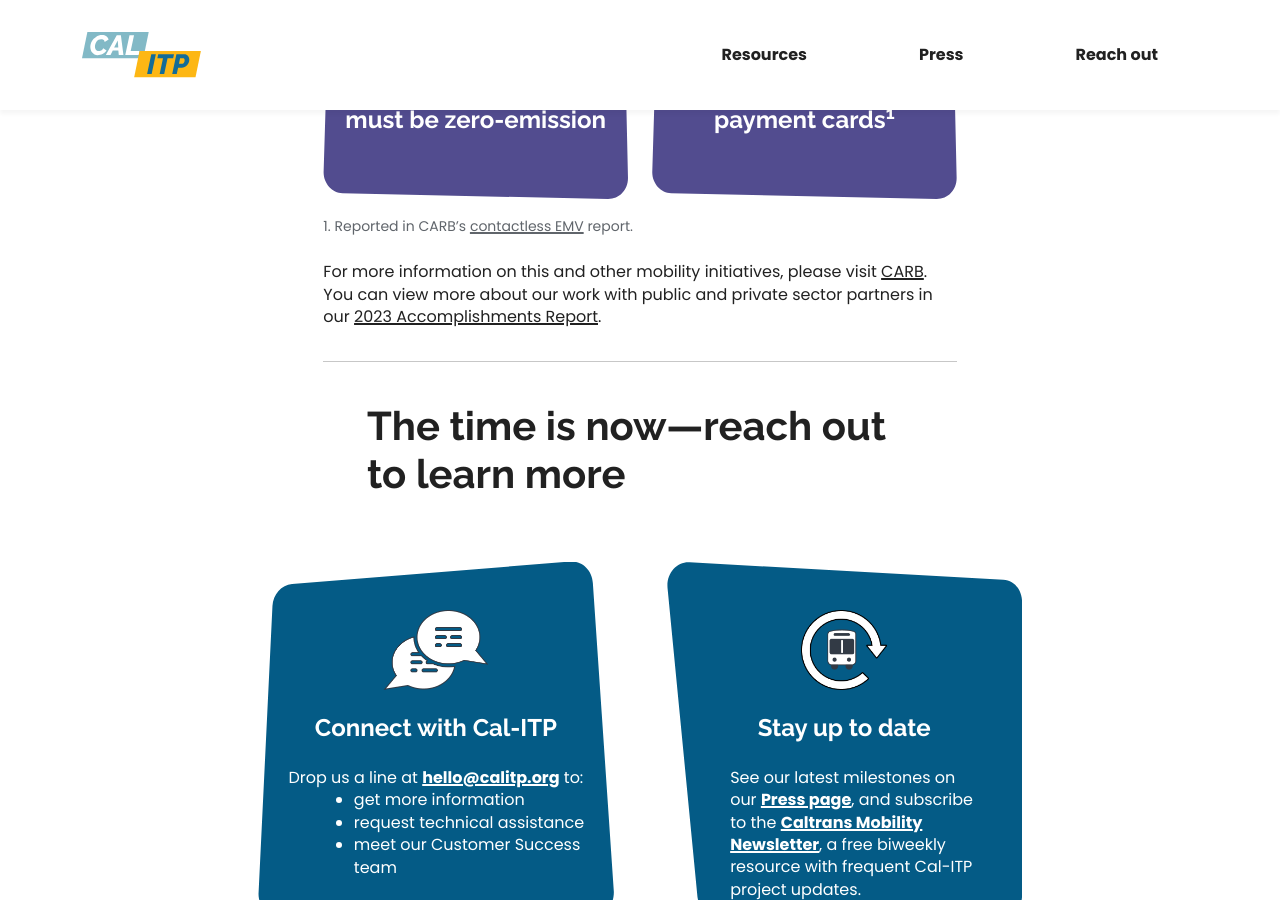
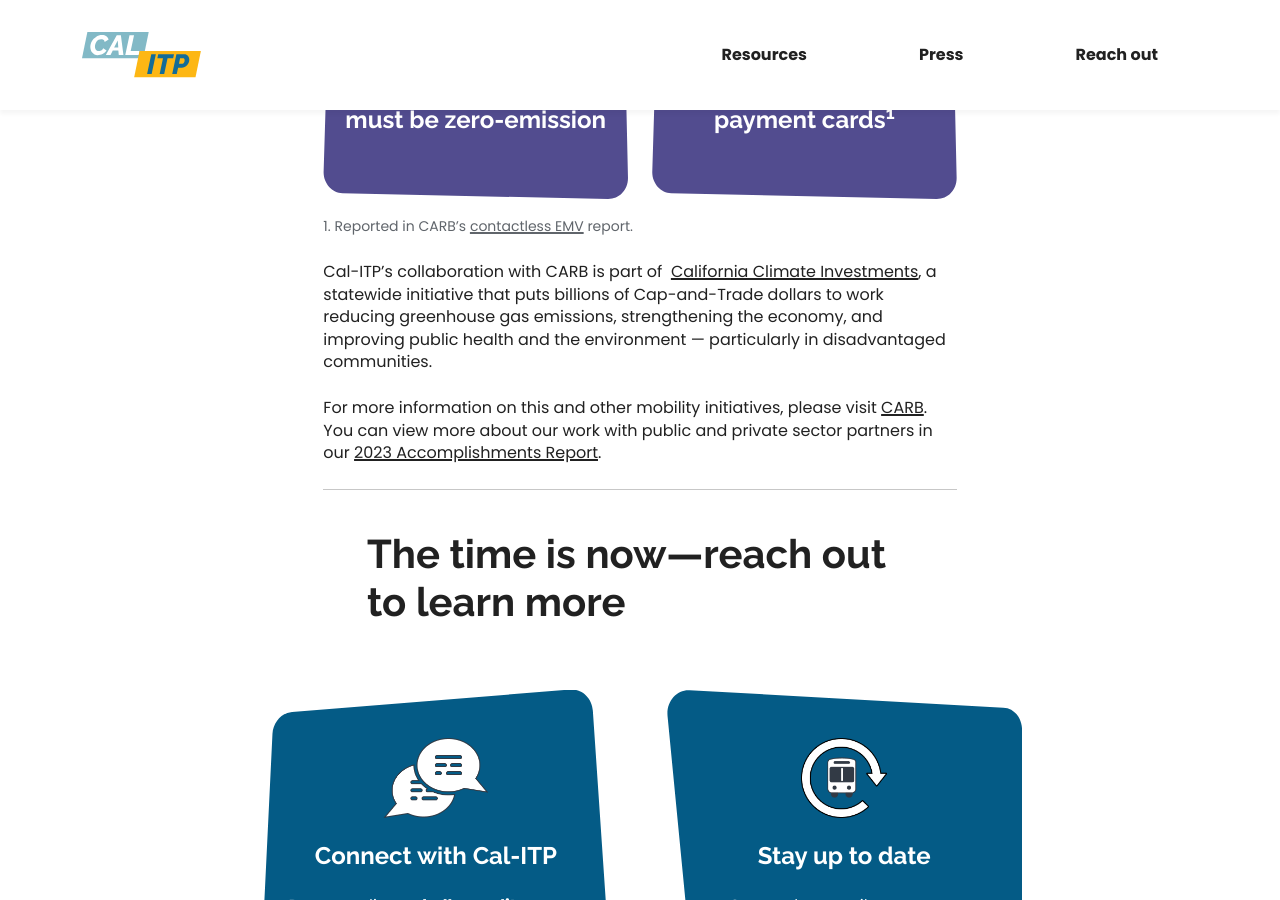
Before and after one commit to cal-itp/calitp.org, a Jekyll site: the page built from src/partners.html, in a window 1280 px wide and 900 px high, scrolled down 2589 px. Built offline with Jekyll 4.4.1, drawn with Linux system fonts in a browser that asks for light colours.

Commit message:
fix(partners): copy - new graf

```diff
--- a/src/partners.html
+++ b/src/partners.html
@@ -153,7 +153,15 @@
           >
           report.
         </small>
-        <p class="my-3 my-md-4 pb-2">
+        <p class="mt-3 mt-md-4 pb-2">
+          Cal-ITP’s collaboration with CARB is part of  <a
+          target="_blank"
+          class="link-body-emphasis fw-normal"
+          href="https://www.caclimateinvestments.ca.gov/"
+          >California Climate Investments</a
+        >, a statewide initiative that puts billions of Cap-and-Trade dollars to work reducing greenhouse gas emissions, strengthening the economy, and improving public health and the environment — particularly in disadvantaged communities.
+        </p>
+        <p>
           For more information on this and other mobility initiatives, please visit
           <a target="_blank" class="link-body-emphasis fw-normal" href="https://ww2.arb.ca.gov/">CARB</a>. You can view more about
           our work with public and private sector partners in our
```
